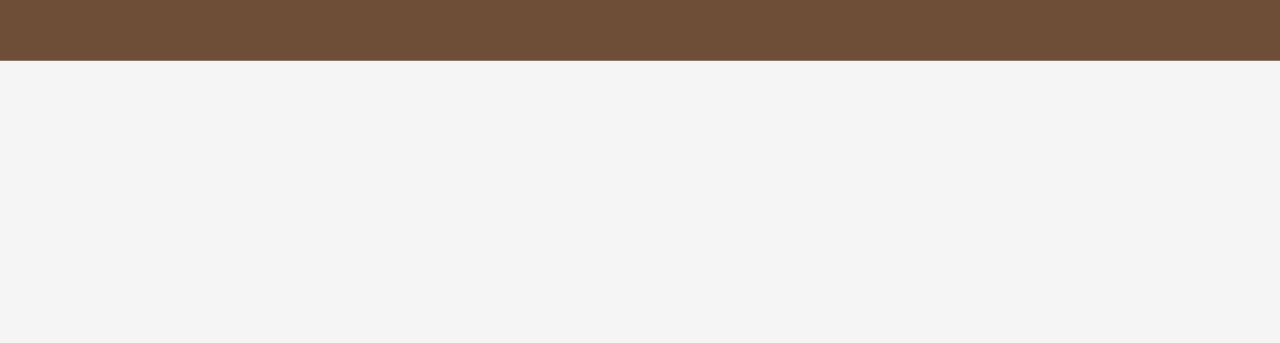
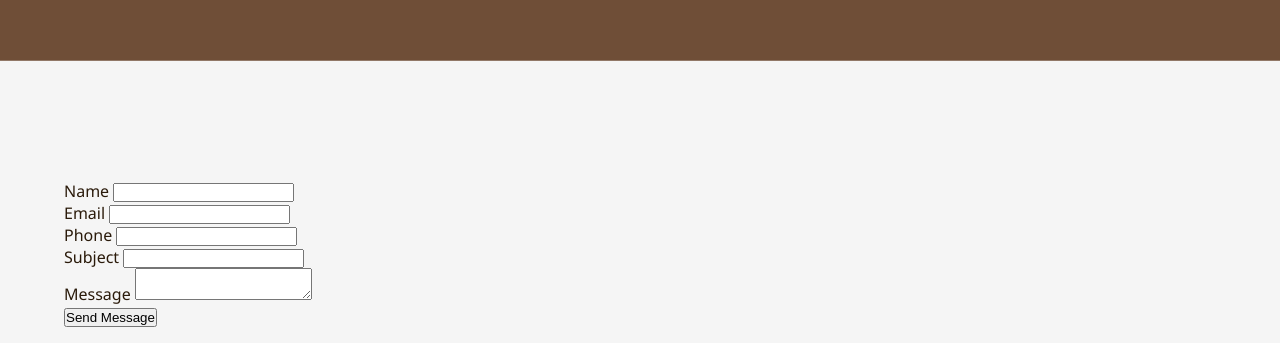
Before and after one commit to Amit-Patra-04/Coffee-Store-Kilta-FW, a plain HTML site: page index.html in a window 1280 px wide. Shown: the part 3221-3564 px from the top of the page. Before the commit the page ends 3282 px from the top, so only its background shows below. Drawn offline with nearby package versions, Linux system fonts and the light colour scheme.

Commit message:
Contact Section

```diff
--- a/index.html
+++ b/index.html
@@ -132,6 +132,35 @@
         </div>
     </section>
 
+    <!-- Contact Section -->
+    <section class="section contact" id="contact">
+        <h2 class="section-title">Let's Connect</h2>
+        <form class="contact-form hover-scale">
+            <div class="form-group">
+                <label for="name">Name</label>
+                <input type="text" id="name" required>
+            </div>
+            <div class="form-group">
+                <label for="email">Email</label>
+                <input type="email" id="email" required>
+            </div>
+            <div class="form-group">
+                <label for="phone">Phone</label>
+                <input type="tel" id="phone">
+            </div>
+            <div class="form-group">
+                <label for="subject">Subject</label>
+                <input type="text" id="subject">
+            </div>
+            <div class="form-group full-width">
+                <label for="message">Message</label>
+                <textarea id="message" required></textarea>
+            </div>
+            <div class="form-group full-width">
+                <button type="submit" class="submit-btn hover-scale">Send Message</button>
+            </div>
+        </form>
+    </section>
 
 
 
```
